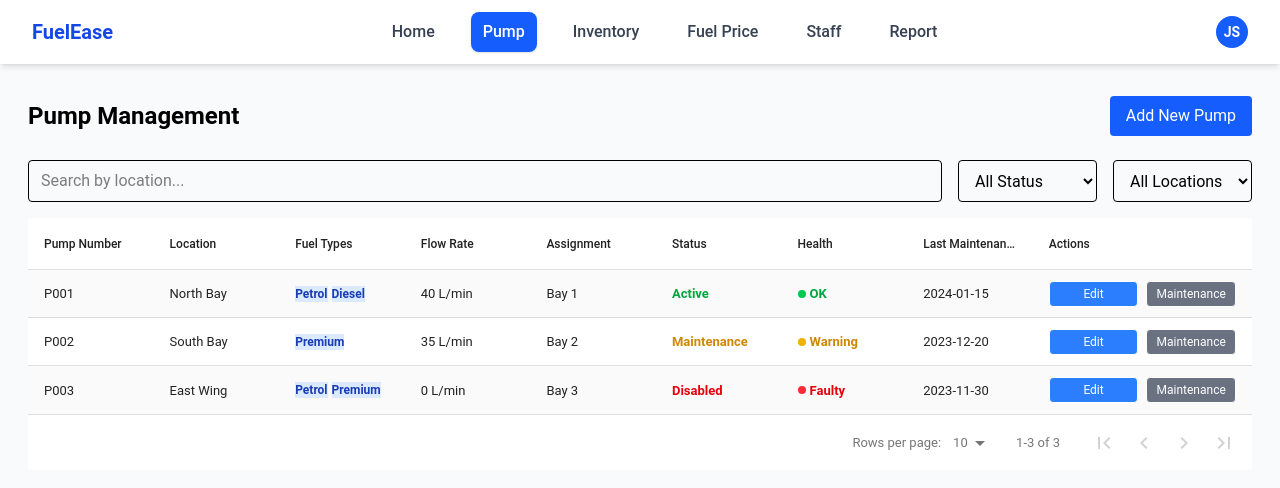
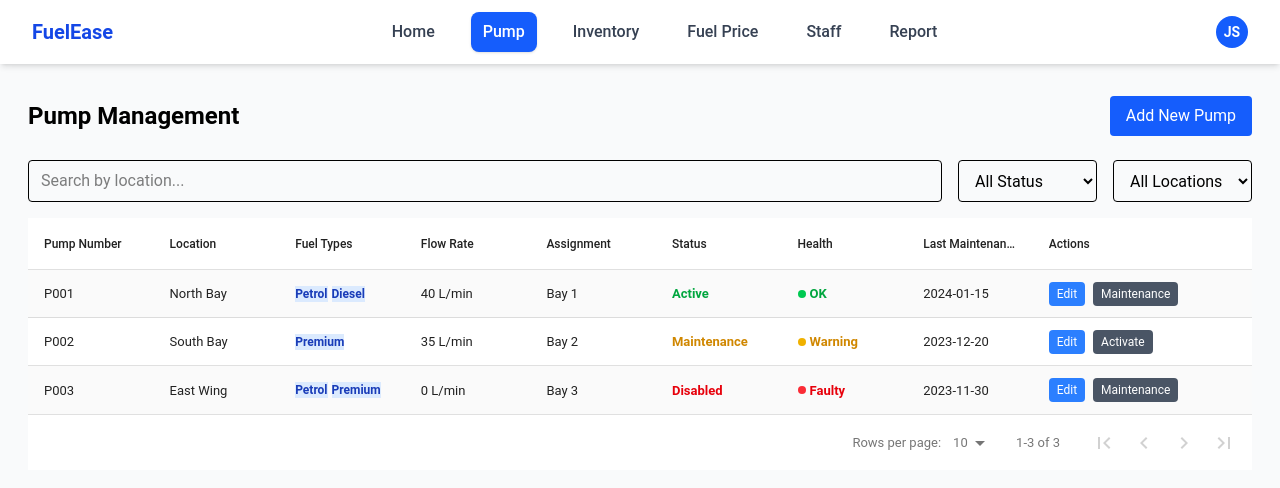
Before and after one commit to harshbix/FuelEase, a React (Vite) app: page /Pump in a window 1280 px wide. Shown: the top 488 px of the page. Built offline with nearby package versions, Linux system fonts and the light colour scheme; a web font is replaced by a local one.

Commit message:
edit and maintenance functionality in pump update

```diff
--- a/src/components/Pump/pumpManagement.jsx
+++ b/src/components/Pump/pumpManagement.jsx
@@ -1,76 +1,7 @@
-import React, { useState } from "react";
+import React, { useState, useEffect } from "react";
 import DataTable from "react-data-table-component";
 
-const columns = [
-  { name: "Pump Number", selector: row => row.pumpNumber, sortable: true },
-  { name: "Location", selector: row => row.location, sortable: true },
-  {
-    name: "Fuel Types",
-    cell: row => {
-      // Split into chunks of 2
-      const chunkedTypes = [];
-      for (let i = 0; i < row.fuelTypes.length; i += 2) {
-        chunkedTypes.push(row.fuelTypes.slice(i, i + 2));
-      }
-
-      return (
-        <div className="flex flex-col gap-1">
-          {chunkedTypes.map((group, idx) => (
-            <div key={idx} className="flex gap-1 flex-row flex-nowrap">
-              {group.map((type, j) => (
-                <button
-                  key={j}
-                  className="bg-blue-100 text-blue-800 rounded-1 text-xs font-semibold"
-                >
-                  {type}
-                </button>
-              ))}
-            </div>
-          ))}
-        </div>
-      );
-    }
-  }
-  ,
-  { name: "Flow Rate", selector: row => row.flowRate },
-  { name: "Assignment", selector: row => row.assignment },
-  {
-    name: "Status",
-    cell: row => (
-      <span className={`font-semibold ${statusColor[row.status]}`}>
-        {row.status}
-      </span>
-    ),
-  },
-  {
-    name: "Health",
-    cell: row => (
-      <div className="flex items-center gap-1">
-        <span className={`${dotColor[row.health]} w-2 h-2 rounded-full inline-block`}></span>
-        <span className={`font-semibold ${healthColor[row.health]}`}>
-          {row.health}
-        </span>
-      </div>
-    ),
-  },
-  { name: "Last Maintenance", selector: row => row.lastMaintenance },
-  {
-    name: "Actions",
-    cell: () => (
-      <div className="w-full flex flex-col sm:flex-row gap-2">
-        <button className="flex-1 min-w-[80px] px-2 py-1 border rounded bg-blue-500 text-white text-xs">
-          Edit
-        </button>
-        <button className="flex-1 min-w-[80px] px-2 py-1 border rounded bg-gray-500 text-white text-xs">
-          Maintenance
-        </button>
-      </div>
-    ),
-    grow: 2,
-    wrap: true,
-  },
-];
-
+const PumpManagement = () => {
   const initialPumpsData = [
     {
       pumpNumber: "P001",
@@ -122,12 +53,22 @@ const dotColor = {
     Faulty: "bg-red-500",
   };
 
-function PumpManagement() {
   const [pumpList, setPumpList] = useState(initialPumpsData);
   const [search, setSearch] = useState("");
   const [statusFilter, setStatusFilter] = useState("All");
   const [locationFilter, setLocationFilter] = useState("All");
   const [isModalOpen, setIsModalOpen] = useState(false);
+  const [isEditing, setIsEditing] = useState(null);
+  const [toastMessage, setToastMessage] = useState("");
+  const [showToast, setShowToast] = useState(false);
+
+  useEffect(() => {
+    if (showToast) {
+      const timeout = setTimeout(() => setShowToast(false), 3000);
+      return () => clearTimeout(timeout);
+    }
+  }, [showToast]);
+
   const [errors, setErrors] = useState({});
   const [pumpForm, setPumpForm] = useState({
     pumpNumber: "",
@@ -173,7 +114,17 @@ function PumpManagement() {
       fuelTypes: pumpForm.fuelTypes.split(",").map(type => type.trim()),
     };
 
+    if (isEditing !== null) {
+      const updatedList = [...pumpList];
+      updatedList[isEditing] = newPumpEntry;
+      setPumpList(updatedList);
+      setToastMessage("Pump updated successfully!");
+    } else {
       setPumpList(prev => [...prev, newPumpEntry]);
+      setToastMessage("New pump added successfully!");
+    }
+
+    setShowToast(true);
     setIsModalOpen(false);
     setPumpForm({
       pumpNumber: "",
@@ -186,7 +137,84 @@ function PumpManagement() {
       lastMaintenance: "",
     });
     setErrors({});
+    setIsEditing(null);
   };
+
+  const handleEdit = (index) => {
+    const pump = pumpList[index];
+    setPumpForm({
+      ...pump,
+      fuelTypes: pump.fuelTypes.join(", ")
+    });
+    setIsEditing(index);
+    setIsModalOpen(true);
+  };
+
+  const toggleMaintenanceStatus = (index) => {
+    const updatedList = [...pumpList];
+    const pump = updatedList[index];
+    pump.status = pump.status === "Maintenance" ? "Active" : "Maintenance";
+    updatedList[index] = pump;
+    setPumpList(updatedList);
+  };
+
+  const columns = [
+    { name: "Pump Number", selector: row => row.pumpNumber, sortable: true },
+    { name: "Location", selector: row => row.location, sortable: true },
+    {
+      name: "Fuel Types",
+      cell: row => (
+        <div className="flex flex-col gap-1">
+          {[...Array(Math.ceil(row.fuelTypes.length / 2))].map((_, idx) => (
+            <div key={idx} className="flex gap-1">
+              {row.fuelTypes.slice(idx * 2, idx * 2 + 2).map((type, j) => (
+                <button key={j} className="bg-blue-100 text-blue-800 rounded-1 text-xs font-semibold">
+                  {type}
+                </button>
+              ))}
+            </div>
+          ))}
+        </div>
+      )
+    },
+    { name: "Flow Rate", selector: row => row.flowRate },
+    { name: "Assignment", selector: row => row.assignment },
+    {
+      name: "Status",
+      cell: row => <span className={`font-semibold ${statusColor[row.status]}`}>{row.status}</span>
+    },
+    {
+      name: "Health",
+      cell: row => (
+        <div className="flex items-center gap-1">
+          <span className={`${dotColor[row.health]} w-2 h-2 rounded-full inline-block`}></span>
+          <span className={`font-semibold ${healthColor[row.health]}`}>{row.health}</span>
+        </div>
+      )
+    },
+    { name: "Last Maintenance", selector: row => row.lastMaintenance },
+    {
+      name: "Actions",
+      cell: (row, index) => (
+        <div className="flex flex-col sm:flex-row gap-2">
+          <button
+            onClick={() => handleEdit(index)}
+            className="px-2 py-1 bg-blue-500 text-white text-xs rounded"
+          >
+            Edit
+          </button>
+          <button
+            onClick={() => toggleMaintenanceStatus(index)}
+            className="px-2 py-1 bg-gray-600 text-white text-xs rounded"
+          >
+            {row.status === "Maintenance" ? "Activate" : "Maintenance"}
+          </button>
+        </div>
+      ),
+      grow: 2,
+      wrap: true,
+    },
+  ];
 
   return (
     <div className="py-8 px-3 space-y-6">
@@ -244,7 +272,7 @@ function PumpManagement() {
       {isModalOpen && (
         <div className="fixed inset-0 backdrop-blur-sm bg-black/30 flex items-center justify-center z-50">
           <div className="bg-white/90 p-6 rounded-lg w-full max-w-md shadow-lg relative">
-            <h2 className="text-xl font-bold mb-4">Add New Pump</h2>
+            <h2 className="text-xl font-bold mb-4">{isEditing !== null ? "Edit Pump" : "Add New Pump"}</h2>
             <form className="space-y-3">
               {Object.entries(pumpForm).map(([key, value]) => (
                 key !== 'status' && key !== 'health' && (
@@ -252,18 +280,12 @@ function PumpManagement() {
                     <input
                       type={key === 'lastMaintenance' ? 'date' : 'text'}
                       name={key}
-                      placeholder={
-                        key === 'fuelTypes'
-                          ? 'Fuel Types (comma separated)'
-                          : key.charAt(0).toUpperCase() + key.slice(1)
-                      }
+                      placeholder={key === 'fuelTypes' ? 'Fuel Types (comma separated)' : key.charAt(0).toUpperCase() + key.slice(1)}
                       className={`w-full px-3 py-2 border rounded ${errors[key] ? 'border-red-500' : ''}`}
                       value={value}
                       onChange={handleInputChange}
                     />
-                    {errors[key] && (
-                      <p className="text-red-500 text-sm mt-1">{errors[key]}</p>
-                    )}
+                    {errors[key] && <p className="text-red-500 text-sm mt-1">{errors[key]}</p>}
                   </div>
                 )
               ))}
@@ -271,9 +293,7 @@ function PumpManagement() {
             <button
               onClick={() => setIsModalOpen(false)}
               className="absolute top-2 right-2 text-gray-500 hover:text-black"
-            >
-              ✕
-            </button>
+            >✕</button>
             <button
               onClick={handleSavePump}
               className="mt-4 w-full py-2 bg-blue-600 text-white rounded"
@@ -283,8 +303,14 @@ function PumpManagement() {
           </div>
         </div>
       )}
+
+      {showToast && (
+        <div className="fixed top-4 left-1/2 transform -translate-x-1/2 bg-green-500 text-white px-4 py-2 rounded shadow-lg z-[9999]">
+          {toastMessage}
+        </div>
+      )}
     </div>
   );
-}
+};
 
 export default PumpManagement;
```
Lines whose indentation alone changed are shown as unchanged.
